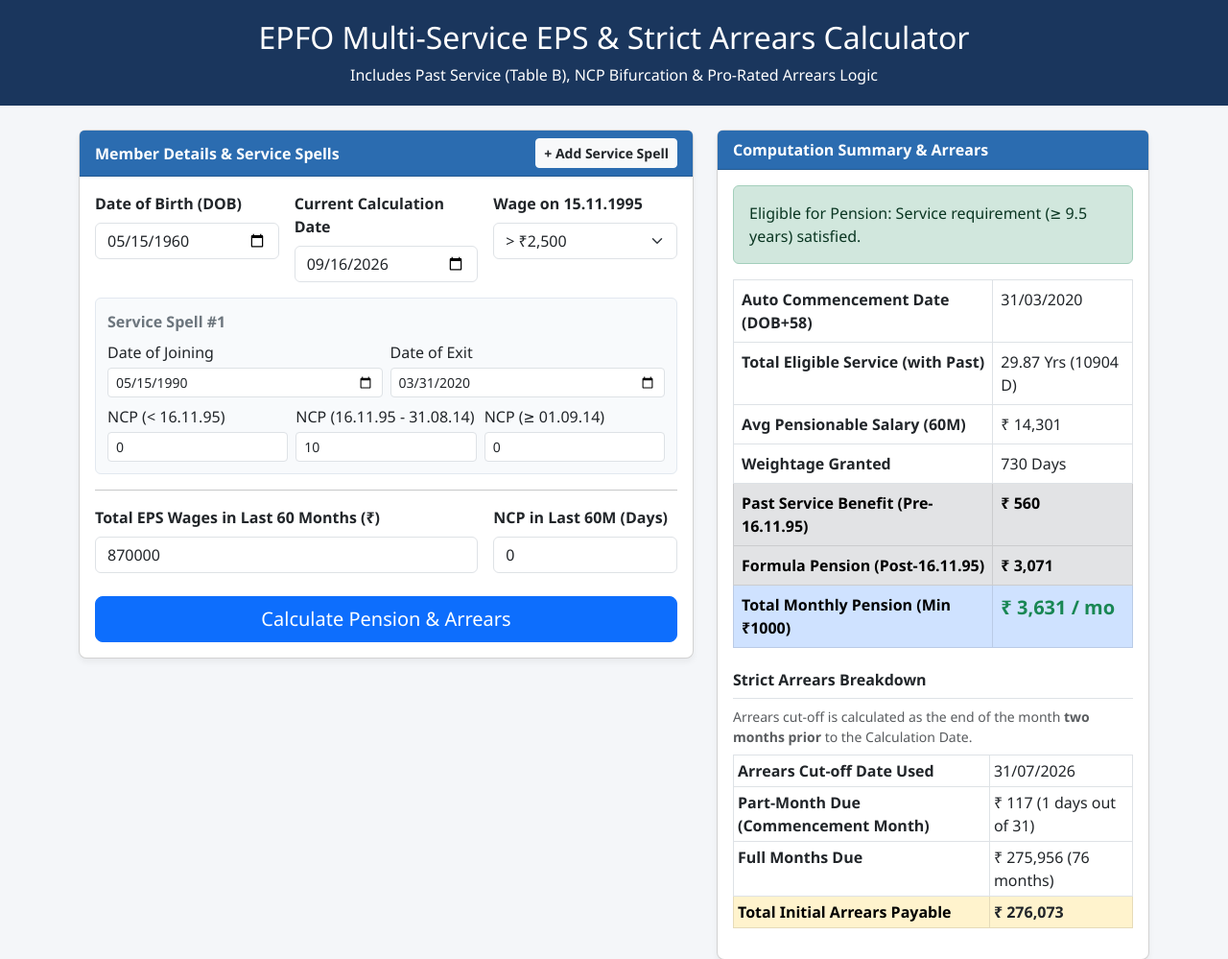
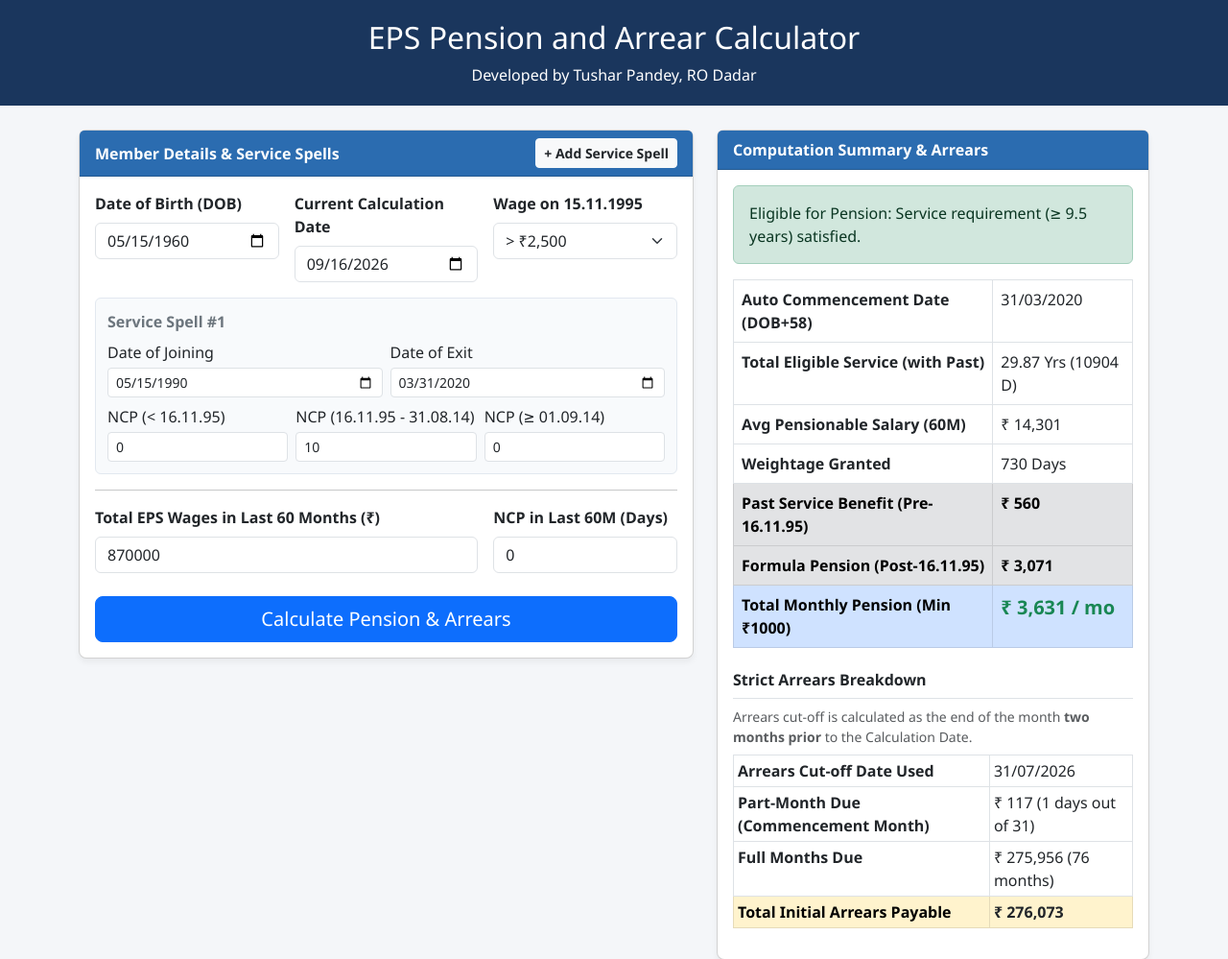
Before and after one commit to tusharpandey37-coder/EPS-Pro-by-Tushar-, a plain HTML site: page v2/index.html in a window 1280 px wide. Shown: the top 999 px of the page at 96% size. Drawn offline with nearby package versions, Linux system fonts and the light colour scheme.

Commit message:
Update and rename gemini-code-1789557355648.html to index.html

```diff
--- a/v2/gemini-code-1789557355648.html
+++ b/v2/index.html
@@ -3,7 +3,7 @@
 <head>
   <meta charset="UTF-8">
   <meta name="viewport" content="width=device-width, initial-scale=1.0">
-  <title>EPFO EPS Multi-Service & Arrears Calculator</title>
+  <title>EPS Pension and Arrear Calculator</title>
   <link href="https://cdn.jsdelivr.net/npm/bootstrap@5.3.0/dist/css/bootstrap.min.css" rel="stylesheet">
   <style>
     body { background-color: #f4f6f9; font-family: 'Segoe UI', Tahoma, Geneva, Verdana, sans-serif; display: flex; flex-direction: column; min-height: 100vh; }
@@ -19,8 +19,8 @@
 <body>
 
   <div class="header-bar text-center">
-    <h2>EPFO Multi-Service EPS & Strict Arrears Calculator</h2>
-    <p class="mb-0">Includes Past Service (Table B), NCP Bifurcation & Pro-Rated Arrears Logic</p>
+    <h2>EPS Pension and Arrear Calculator</h2>
+    <p class="mb-0">Developed by Tushar Pandey, RO Dadar</p>
   </div>
 
   <div class="container pb-4">
```
